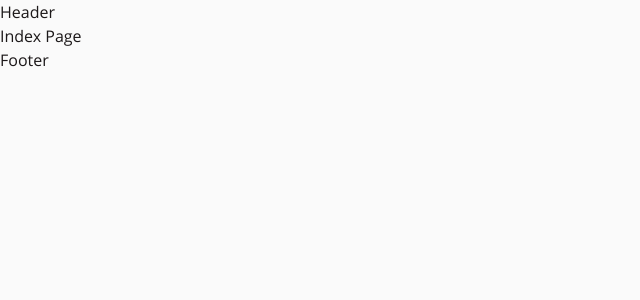
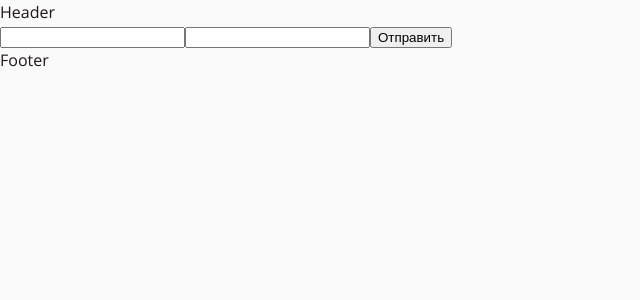
Before and after one commit to ar-tech-group/iteca.fe.admin, a Nuxt app: page / in a window 1280 px wide. Shown: the top 300 px of the page, without its empty margins (0-640 px from the left). Built offline with nearby package versions, Linux system fonts and the light colour scheme.

Commit message:
IE-6: First Commit

```diff
--- /dev/null
+++ b/api/auth.ts
@@ -0,0 +1,9 @@
+import {fetch} from '@/helpers/fetch';
+
+export const auth = (email: string, password: string) => fetch('/login/login', {
+    method: 'POST',
+    body:   {
+        email,
+        password,
+    }
+});
--- /dev/null
+++ b/helpers/fetch.ts
@@ -0,0 +1,8 @@
+export const fetch = $fetch.create({
+    baseURL: '/api',
+    onRequest({ options }) {
+        options.headers = {
+            ...options.headers,
+        };
+    },
+});
--- a/pages/index.vue
+++ b/pages/index.vue
@@ -1,7 +1,37 @@
-<script lang="ts" setup></script>
+<script lang="ts" setup>
+import { ref } from '#imports';
+import { auth } from '@/api/auth';
+
+const email = ref<string>('');
+const password = ref<string>('');
+
+const send = async () => {
+    const res = await auth(email.value, password.value);
+
+    console.log('res', res);
+};
+</script>
 
 <template>
     <div class="index-page">
-        Index Page
+        <form
+            @submit.prevent="send"
+        >
+            <input
+                v-model="email"
+                type="text"
+            >
+
+            <input
+                v-model="password"
+                type="text"
+            >
+
+            <button
+                type="submit"
+            >
+                Отправить
+            </button>
+        </form>
     </div>
 </template>
```
